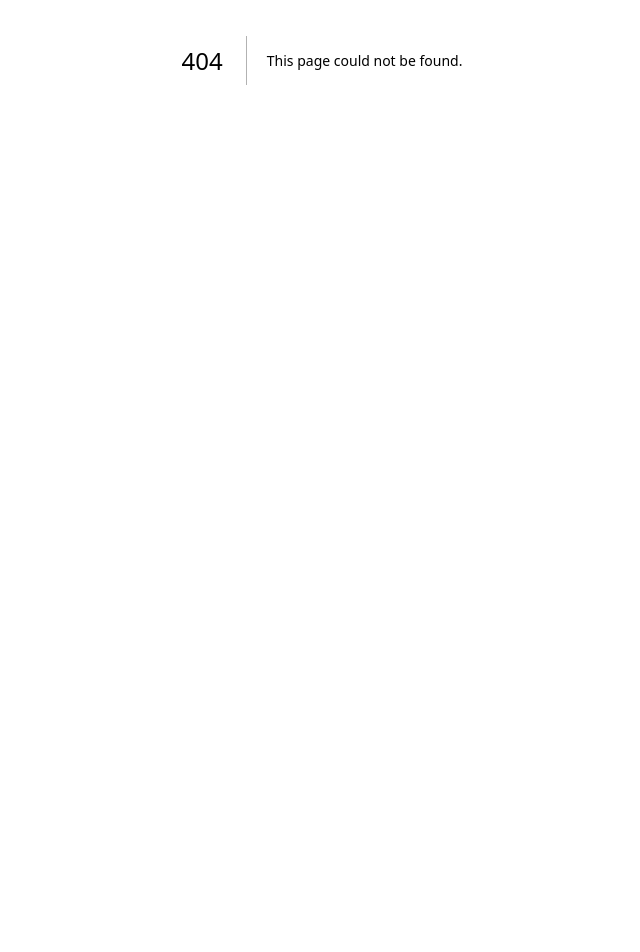
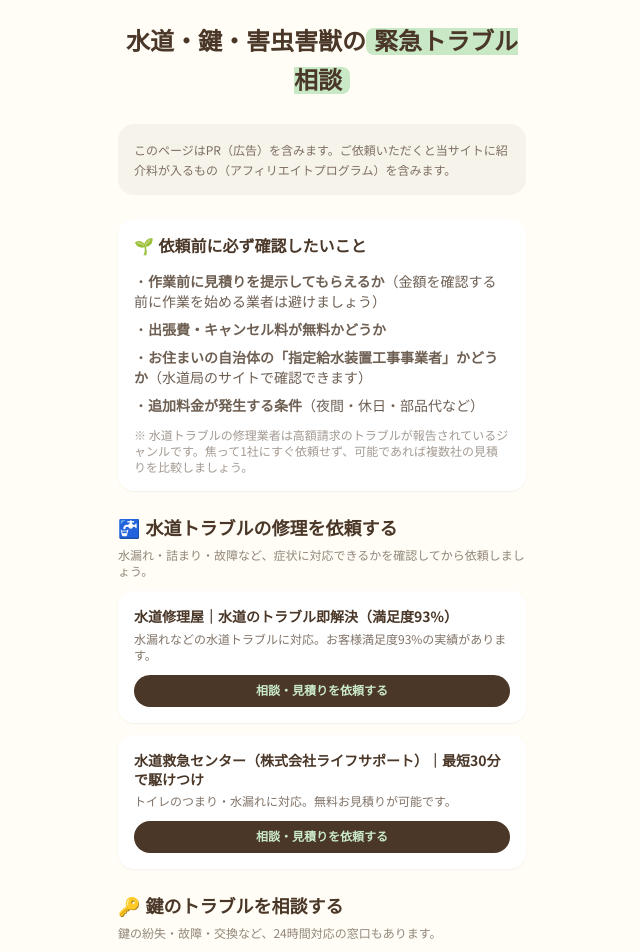
Before and after one commit to sincere1229/kurashi-navi, a Next.js app: page /goods/water in a window 1280 px wide. Before the commit this address had no page. Shown: the part 340-1292 px from the top of the page, without its empty margins (318-958 px from the left). Before the commit the page ends 800 px from the top, so only its background shows below. Built offline with nearby package versions, Linux system fonts and the light colour scheme; a web font is replaced by a local one.

Commit message:
Create page.tsx

```diff
--- /dev/null
+++ b/app/goods/water/page.tsx
@@ -0,0 +1,186 @@
+import Link from "next/link";
+import Minori from "@/components/Minori";
+
+type Provider = {
+  name: string;
+  point: string;
+  href: string;
+};
+
+const WATER: Provider[] = [
+  {
+    name: "水道修理屋｜水道のトラブル即解決（満足度93%）",
+    point: "水漏れなどの水道トラブルに対応。お客様満足度93%の実績があります。",
+    href: "https://px.a8.net/svt/ejp?a8mat=4B7U0X+GFSZ6A+36X8+2HCB1D",
+  },
+  {
+    name: "水道救急センター（株式会社ライフサポート）｜最短30分で駆けつけ",
+    point: "トイレのつまり・水漏れに対応。無料お見積りが可能です。",
+    href: "https://px.a8.net/svt/ejp?a8mat=4B7U0X+GGEES2+3A3O+5ZMCH",
+  },
+];
+
+const LOCK: Provider[] = [
+  {
+    name: "カギ110番｜鍵トラブルをスピード解決",
+    point: "24時間365日受付対応。加盟店数が多く、鍵の紛失・故障・交換など幅広いトラブルに対応しています。",
+    href: "https://px.a8.net/svt/ejp?a8mat=4B7U0X+G6A1HU+39GM+355UY9",
+  },
+  {
+    name: "鍵のプロが解決します｜防犯設備士在籍",
+    point: "料金表に基づいたお見積りを提示。警察署からの依頼実績もある業者です。",
+    href: "https://px.a8.net/svt/ejp?a8mat=4B7U0X+G6VH3M+39BC+HXKQP",
+  },
+  {
+    name: "鍵修理屋｜紛失・破損・開錠・作成に対応",
+    point: "ご相談・出張料・お見積りはすべて0円です。",
+    href: "https://px.a8.net/svt/ejp?a8mat=4B7U0X+G82CB6+36X8+2Z8T75",
+  },
+];
+
+const KEY_COPY: Provider[] = [
+  {
+    name: "俺の合鍵｜合鍵作成・郵送サービス（送料無料）",
+    point: "急いでいなければ、店舗に行かずに合鍵を郵送で作成できます。全国対応・送料無料。",
+    href: "https://px.a8.net/svt/ejp?a8mat=4B7U0X+G8NRWY+39BC+64RJ5",
+  },
+];
+
+const PEST: Provider[] = [
+  {
+    name: "ねずみ110番｜ねずみ駆除・予防のご相談",
+    point: "24時間365日受付対応。ねずみの駆除だけでなく、予防のご相談にも対応しています。",
+    href: "https://px.a8.net/svt/ejp?a8mat=4B7U0X+FRZMZ6+39GM+1HMIGH",
+  },
+  {
+    name: "鳩110番｜鳩被害の駆除・対策",
+    point: "ベランダ・屋根の鳩被害に対応。キャンセル料0円です。",
+    href: "https://px.a8.net/svt/ejp?a8mat=4B7U0X+FSL2KY+39GM+2BE6PD",
+  },
+];
+
+export default function WaterGoodsPage() {
+  return (
+    <main className="mx-auto max-w-md px-5 pb-16">
+      <header className="flex items-center justify-between py-4">
+        <Link href="/" className="font-maru text-xl font-black">
+          暮らしナビ<span className="text-piyodeep">🏠</span>
+        </Link>
+      </header>
+
+      <nav className="mt-2 text-xs text-cocoa/50">
+        <Link href="/goods" className="underline">おすすめグッズ</Link> ＞ 暮らしの緊急トラブル
+      </nav>
+
+      <section className="mt-4 text-center">
+        <div className="mx-auto w-fit">
+          <Minori size={130} />
+        </div>
+        <p className="relative bubble mt-3 mx-auto w-fit rounded-2xl bg-white px-4 py-3 text-sm shadow-sm">
+          焦って1社に即決する前に、
+          <br />
+          ここだけは確認してね🌱
+        </p>
+        <h1 className="font-maru mt-6 text-2xl font-black leading-relaxed">
+          水道・鍵・害虫害獣の
+          <span className="bg-piyo px-2 rounded-lg">緊急トラブル相談</span>
+        </h1>
+      </section>
+
+      {/* PR開示 */}
+      <div className="mt-6 rounded-2xl bg-cocoa/5 p-4 text-xs leading-relaxed text-cocoa/70">
+        このページはPR（広告）を含みます。ご依頼いただくと当サイトに紹介料が入るもの（アフィリエイトプログラム）を含みます。
+      </div>
+
+      {/* 選定基準（ここが特に重要なジャンル） */}
+      <section className="mt-6 rounded-2xl bg-white p-4 shadow-sm">
+        <h2 className="font-maru text-base font-bold">🌱 依頼前に必ず確認したいこと</h2>
+        <ul className="mt-3 space-y-2 text-sm text-cocoa/80">
+          <li>・<strong>作業前に見積りを提示してもらえるか</strong>（金額を確認する前に作業を始める業者は避けましょう）</li>
+          <li>・<strong>出張費・キャンセル料が無料かどうか</strong></li>
+          <li>・<strong>お住まいの自治体の「指定給水装置工事事業者」かどうか</strong>（水道局のサイトで確認できます）</li>
+          <li>・<strong>追加料金が発生する条件</strong>（夜間・休日・部品代など）</li>
+        </ul>
+        <p className="mt-3 text-xs text-cocoa/50">
+          ※ 水道トラブルの修理業者は高額請求のトラブルが報告されているジャンルです。焦って1社にすぐ依頼せず、可能であれば複数社の見積りを比較しましょう。
+        </p>
+      </section>
+
+      <ProviderSection
+        emoji="🚰"
+        title="水道トラブルの修理を依頼する"
+        note="水漏れ・詰まり・故障など、症状に対応できるかを確認してから依頼しましょう。"
+        providers={WATER}
+      />
+
+      <ProviderSection
+        emoji="🔑"
+        title="鍵のトラブルを相談する"
+        note="鍵の紛失・故障・交換など、24時間対応の窓口もあります。"
+        providers={LOCK}
+      />
+
+      <ProviderSection
+        emoji="🗝"
+        title="急ぎでなければ、合鍵を郵送で作成"
+        note="紛失の予防や予備の合鍵作りなら、店舗に行かずに郵送で作成できるサービスもあります。"
+        providers={KEY_COPY}
+      />
+
+      <ProviderSection
+        emoji="🐀"
+        title="ねずみ・害虫のトラブルを相談する"
+        note="24時間対応の窓口もあります。予防だけの相談も可能な場合があります。"
+        providers={PEST}
+      />
+
+      <footer className="mt-16 border-t border-cocoa/10 pt-6 text-center text-xs text-cocoa/50">
+        料金・対応内容は事業者や症状によって異なります。作業前に必ず見積りをご確認ください。
+        <br />
+        <span className="mt-3 flex justify-center gap-4">
+          <a href="/goods" className="underline">おすすめグッズ一覧</a>
+          <a href="/about" className="underline">運営者情報</a>
+          <a href="/privacy" className="underline">プライバシーポリシー</a>
+        </span>
+        <span className="mt-2 block">© 暮らしナビ</span>
+      </footer>
+    </main>
+  );
+}
+
+function ProviderSection({
+  emoji,
+  title,
+  note,
+  providers,
+}: {
+  emoji: string;
+  title: string;
+  note: string;
+  providers: Provider[];
+}) {
+  return (
+    <section className="mt-6">
+      <h2 className="font-maru text-lg font-bold">
+        {emoji} {title}
+      </h2>
+      <p className="mt-1 text-xs text-cocoa/60">{note}</p>
+      <div className="mt-3 space-y-3">
+        {providers.map((p) => (
+          <div key={p.name} className="rounded-2xl bg-white p-4 shadow-sm">
+            <p className="font-bold text-sm leading-snug">{p.name}</p>
+            <p className="mt-1 text-xs text-cocoa/70">{p.point}</p>
+            <a
+              href={p.href}
+              target="_blank"
+              rel="sponsored noopener noreferrer"
+              className="font-maru mt-3 block rounded-full bg-cocoa py-2 text-center text-xs font-bold text-piyo"
+            >
+              相談・見積りを依頼する
+            </a>
+          </div>
+        ))}
+      </div>
+    </section>
+  );
+}
```
